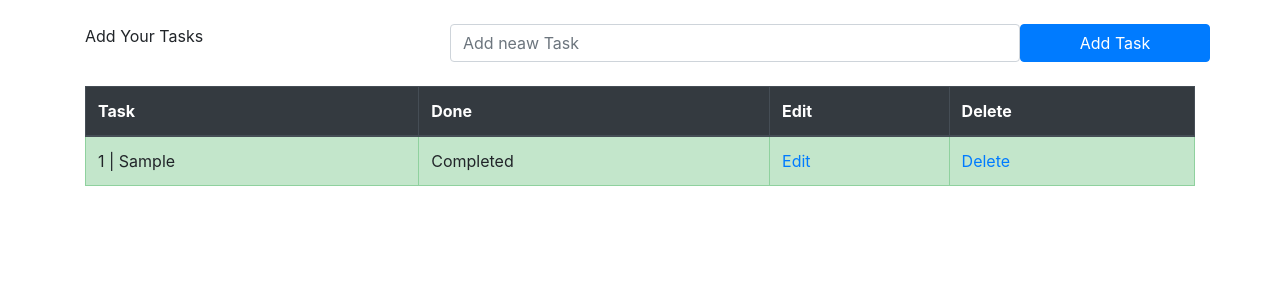
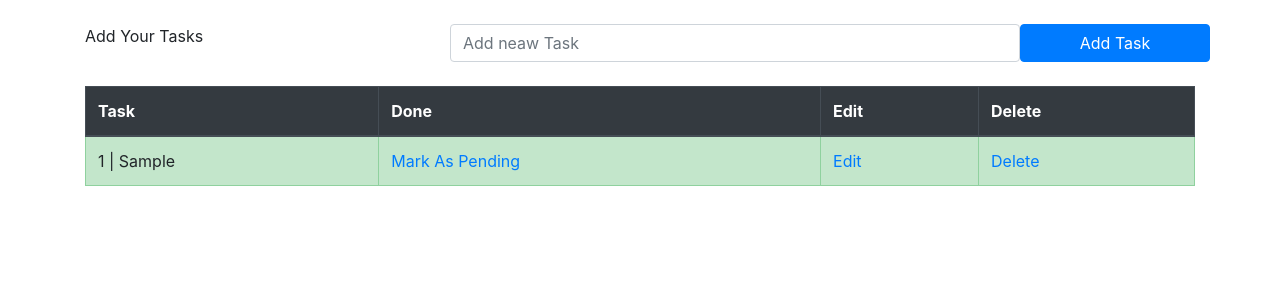
Before and after one commit to mzxz/task-master, a Django app: page /tasklist/ in a window 1280 px wide. Shown: the part 56-356 px from the top of the page. Run offline with Django 3.2, Linux system fonts and the light colour scheme; tables that the repository leaves empty hold one stand-in row (values such as "Sample post").

Commit message:
able to mark task as completed or pending

```diff
--- a/task/templates/todolist.html
+++ b/task/templates/todolist.html
@@ -41,14 +41,14 @@
                     {% if obj.done %}
                         <tr class="table-success">
                             <td scope="row">{{obj.id}} | {{obj.task}}</td>
-                            <td>Completed</td>
+                            <td><a href="{% url 'pending_task' obj.id %}">Mark As Pending</a></td>
                             <td><a href="{% url 'edit_task' obj.id %}">Edit</a></td>
                             <td><a href="{% url 'delete_task' obj.id %}">Delete</a></td>
                         </tr>
                         {% else %}
                             <tr>
                                 <td scope="row">{{obj.id}} | {{obj.task}}</td>
-                                <td>Not completed</td>
+                                <td><a href="{% url 'complete_task' obj.id %}">Mark As completed</a></td>
                                 <td><a href="{% url 'edit_task' obj.id %}">Edit</a></td>
                                 <td><a href="{% url 'delete_task' obj.id %}">Delete</a></td>
                             </tr>
--- a/task/urls.py
+++ b/task/urls.py
@@ -5,6 +5,8 @@ urlpatterns = [
     path('', views.todolist, name='todolist'),
     path('delete/<task_id>', views.delete_task, name='delete_task'),
     path('edit/<task_id>', views.edit_task, name='edit_task'),
+    path('complete/<task_id>', views.complete_task, name='complete_task'),
+    path('pending/<task_id>', views.pending_task, name='pending_task'),
     path('contact', views.contact, name='contact'),
     path('about-us', views.about, name='about'),
 
--- a/task/views.py
+++ b/task/views.py
@@ -38,7 +38,19 @@ def edit_task(request, task_id):
         task_obj = TaskList.objects.get(pk=task_id)
         return render(request, 'edit.html', {'task_obj': task_obj})
 
+def complete_task(request, task_id):
+    task = TaskList.objects.get(pk=task_id)
+    task.done = True
+    task.save()
 
+    return redirect('todolist')
+
+def pending_task(request, task_id):
+    task = TaskList.objects.get(pk=task_id)
+    task.done = False
+    task.save()
+
+    return redirect('todolist')
 def contact(request):
     context = {
         'contact_text': "Welcome From Contact Page."
```
